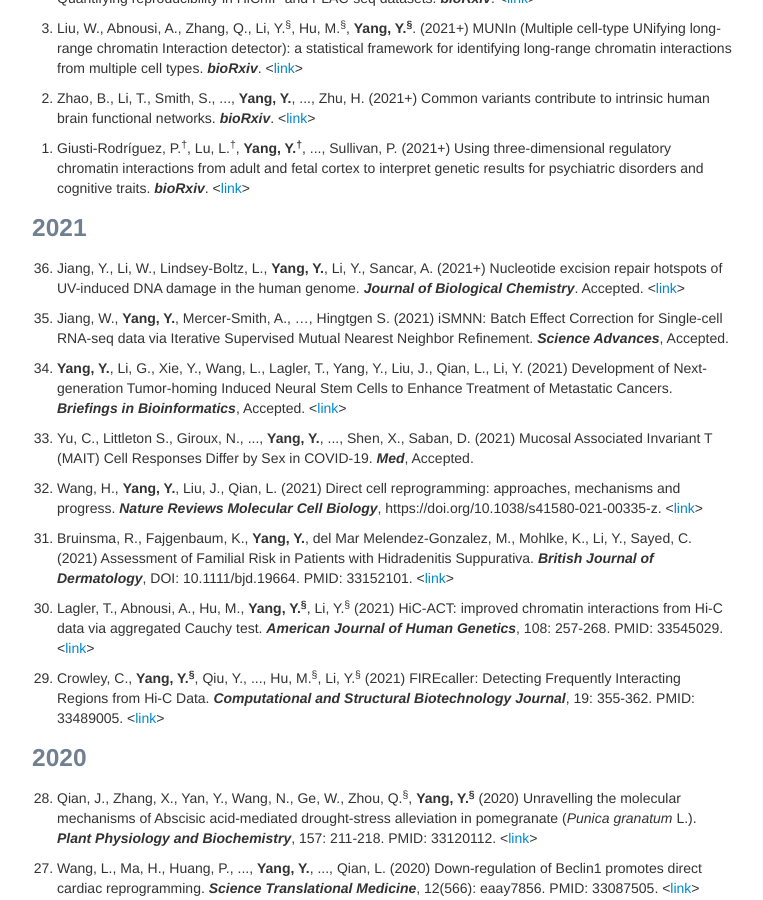
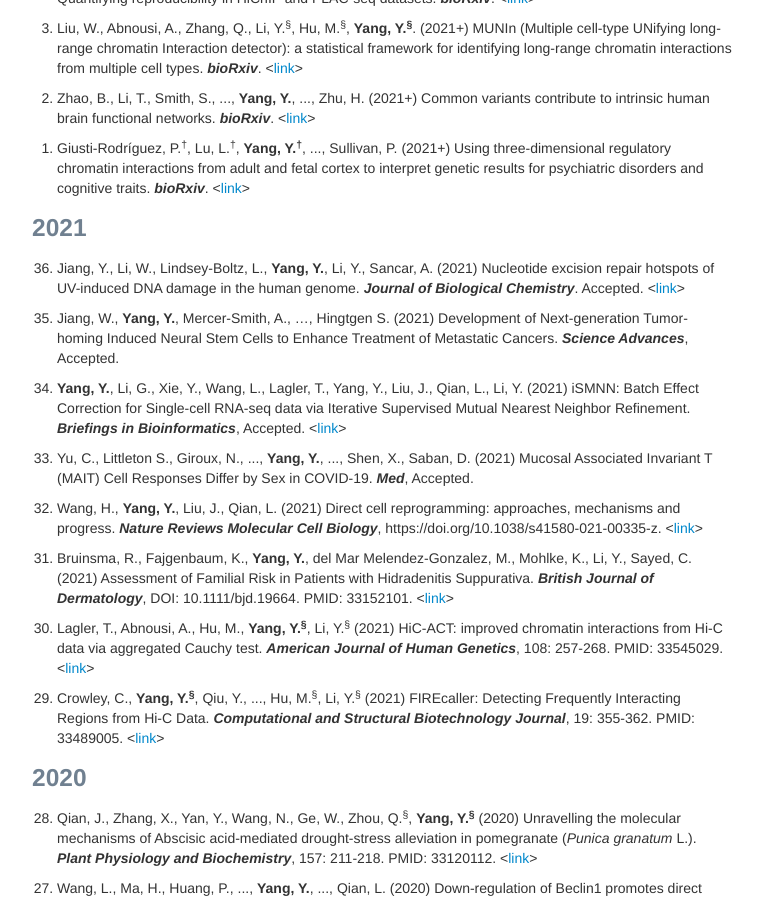
Before and after one commit to yycunc/yycunc.github.io, a Jekyll site: the page built from pages/pubs.md, in a window 1280 px wide and 900 px high, scrolled down 446 px. Shown: the whole window, without its empty margins (258-1021 px from the left). Built offline with Jekyll 4.4.1, drawn with Linux system fonts in a browser that asks for light colours.

Commit message:
Update pubs.md

```diff
--- a/pages/pubs.md
+++ b/pages/pubs.md
@@ -27,11 +27,11 @@ title: Yuchen Yang's publications
 <ol start="1"> <li>Giusti-Rodríguez, P.<sup>&dagger;</sup>, Lu, L.<sup>&dagger;</sup>, <b>Yang, Y.<sup>&dagger;</sup></b>, ..., Sullivan, P. (2021+) Using three-dimensional regulatory chromatin interactions from adult and fetal cortex to interpret genetic results for psychiatric disorders and cognitive traits. <i><b>bioRxiv</b></i>. <<a href="https://www.biorxiv.org/content/10.1101/406330v1.full">link</a>></li></ol>
 
 ### 2021
-<ol start="36"> <li>Jiang, Y., Li, W., Lindsey-Boltz, L., <b>Yang, Y.</b>, Li, Y., Sancar, A. (2021+) Nucleotide excision repair hotspots of UV-induced DNA damage in the human genome. <i><b>Journal of Biological Chemistry</b></i>. Accepted. <<a href="https://www.biorxiv.org/content/10.1101/2020.04.16.045369v1">link</a>></li></ol>
+<ol start="36"> <li>Jiang, Y., Li, W., Lindsey-Boltz, L., <b>Yang, Y.</b>, Li, Y., Sancar, A. (2021) Nucleotide excision repair hotspots of UV-induced DNA damage in the human genome. <i><b>Journal of Biological Chemistry</b></i>. Accepted. <<a href="https://www.biorxiv.org/content/10.1101/2020.04.16.045369v1">link</a>></li></ol>
 
-<ol start="35"> <li> Jiang, W., <b>Yang, Y.</b>, Mercer-Smith, A., …, Hingtgen S. (2021) iSMNN: Batch Effect Correction for Single-cell RNA-seq data via Iterative Supervised Mutual Nearest Neighbor Refinement. <i><b>Science Advances</b></i>, Accepted.</li></ol>
+<ol start="35"> <li> Jiang, W., <b>Yang, Y.</b>, Mercer-Smith, A., …, Hingtgen S. (2021) Development of Next-generation Tumor-homing Induced Neural Stem Cells to Enhance Treatment of Metastatic Cancers. <i><b>Science Advances</b></i>, Accepted.</li></ol>
 
-<ol start="34"> <li> <b>Yang, Y.</b>, Li, G., Xie, Y., Wang, L., Lagler, T., Yang, Y., Liu, J., Qian, L., Li, Y. (2021) Development of Next-generation Tumor-homing Induced Neural Stem Cells to Enhance Treatment of Metastatic Cancers. <i><b>Briefings in Bioinformatics</b></i>, Accepted. <<a href="https://www.biorxiv.org/content/10.1101/2020.11.09.375659v1?rss=1">link</a>></li></ol>
+<ol start="34"> <li> <b>Yang, Y.</b>, Li, G., Xie, Y., Wang, L., Lagler, T., Yang, Y., Liu, J., Qian, L., Li, Y. (2021) iSMNN: Batch Effect Correction for Single-cell RNA-seq data via Iterative Supervised Mutual Nearest Neighbor Refinement. <i><b>Briefings in Bioinformatics</b></i>, Accepted. <<a href="https://www.biorxiv.org/content/10.1101/2020.11.09.375659v1?rss=1">link</a>></li></ol>
 
 <ol start="33"> <li>Yu, C., Littleton S., Giroux, N., ..., <b>Yang, Y.</b>, ..., Shen, X., Saban, D. (2021) Mucosal Associated Invariant T (MAIT) Cell Responses Differ by Sex in COVID-19. <i><b>Med</b></i>, Accepted.</li></ol>
 
```
